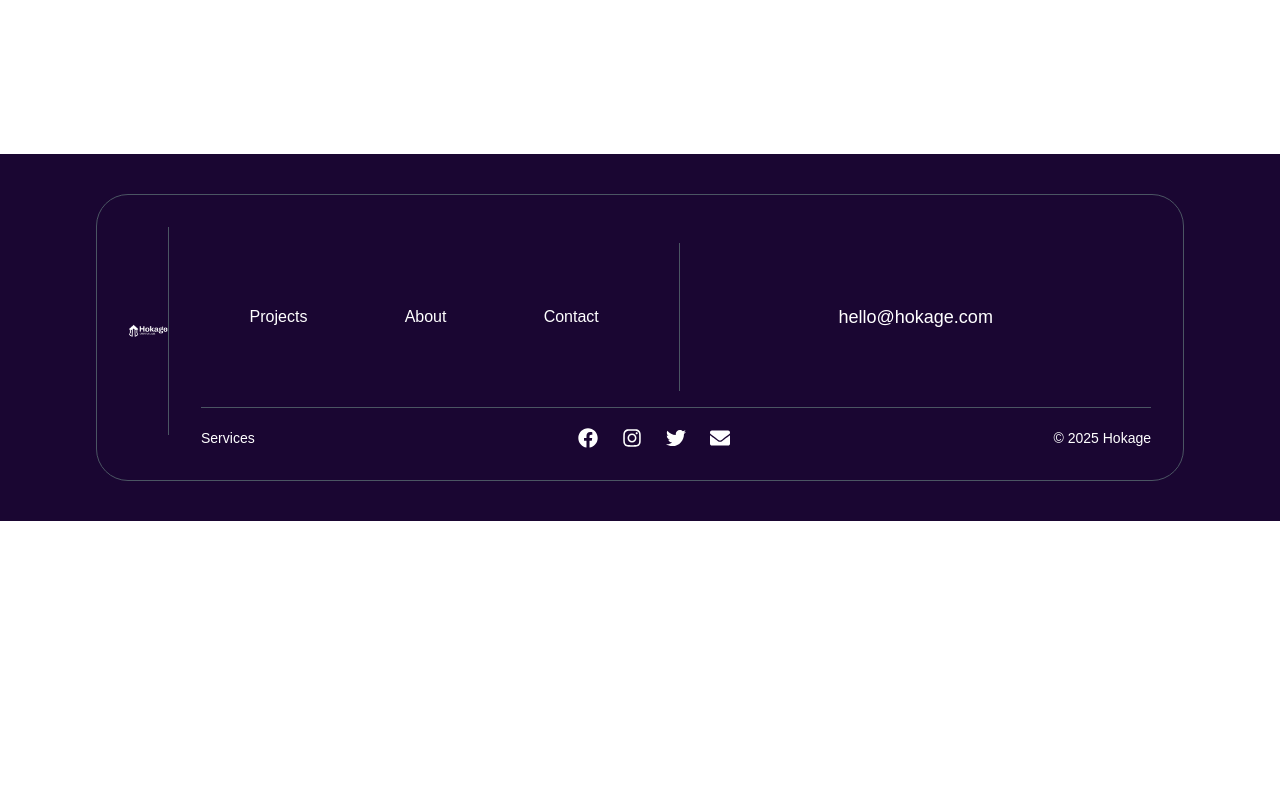
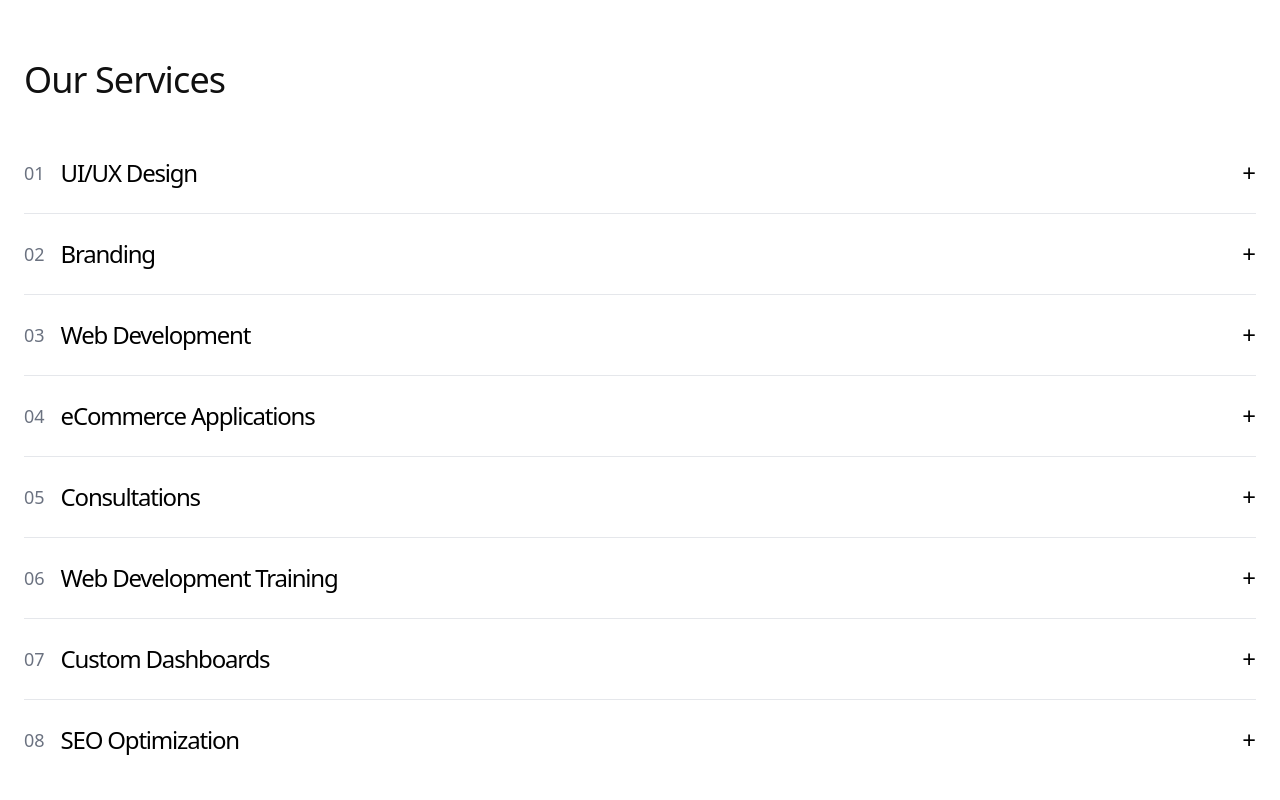
Before and after one commit to hokagecreativelabs/brand-website-launch, a Next.js app: page / in a window 1280 px wide. Shown: the part 1300-2100 px from the top of the page. Before the commit the page ends 1821 px from the top, so only its background shows below. Built offline with nearby package versions, Linux system fonts and the light colour scheme.

Commit message:
services section done and responsive

```diff
--- a/app/page.js
+++ b/app/page.js
@@ -1,11 +1,13 @@
 import AboutSection from "@/components/sections/About";
 import Hero from "@/components/sections/Hero";
+import ServicesSection from "@/components/sections/Services";
 
 export default function Home() {
   return (
     <>
       <Hero />
       <AboutSection />
+      <ServicesSection />
     </>
   )
 }
--- /dev/null
+++ b/components/sections/Services.jsx
@@ -0,0 +1,56 @@
+'use client';
+
+import { useState } from 'react';
+
+const services = [
+  { id: 1, title: 'UI/UX Design' },
+  { id: 2, title: 'Branding' },
+  { id: 3, title: 'Web Development' },
+  { id: 4, title: 'eCommerce Applications' },
+  { id: 5, title: 'Consultations' },
+  { id: 6, title: 'Web Development Training' },
+  { id: 7, title: 'Custom Dashboards' },
+  { id: 8, title: 'SEO Optimization' },
+];
+
+export default function Services() {
+  const [activeIndex, setActiveIndex] = useState(null);
+
+  const toggleAccordion = (index) => {
+    setActiveIndex(activeIndex === index ? null : index);
+  };
+
+  return (
+    <section className="w-full max-w-screen-xl mx-auto px-6 pb-20">
+      <h2 className="text-4xl font-normal leading-[120%] text-[#101010] tracking-tight">
+        Our Services
+      </h2>
+      <div className="mt-8 flex flex-col divide-y">
+        {services.map((service, index) => (
+          <div
+            key={service.id}
+            className="flex flex-col cursor-pointer py-6"
+            onClick={() => toggleAccordion(index)}
+          >
+            <div className="flex justify-between items-center">
+              <div className="flex items-center space-x-4">
+                <span className="text-lg text-gray-500 font-light font-['Plus Jakarta Sans']">
+                  {String(service.id).padStart(2, '0')}
+                </span>
+                <span className="text-2xl font-['Plus Jakarta Sans'] font-normal tracking-tighter">
+                  {service.title}
+                </span>
+              </div>
+              <span className="text-2xl">{activeIndex === index ? '-' : '+'}</span>
+            </div>
+            {activeIndex === index && (
+              <p className="mt-4 text-gray-600 font-light text-base">
+                This is a brief description of {service.title}. Customize this text.
+              </p>
+            )}
+          </div>
+        ))}
+      </div>
+    </section>
+  );
+}
--- /dev/null
+++ b/components/ui/ServiceCard.jsx
@@ -0,0 +1,40 @@
+"use client";
+import { motion } from "framer-motion";
+import Image from "next/image";
+
+const ServiceCard = ({ title, description, image, wide }) => {
+  return (
+    <motion.div
+      className={`flex flex-col gap-6 ${
+        wide ? "w-full" : "w-full"
+      }`}
+      initial={{ opacity: 0, y: 50 }}
+      whileInView={{ opacity: 1, y: 0 }}
+      viewport={{ once: true, amount: 0.3 }}
+      transition={{ duration: 0.6, ease: "easeOut" }}
+      whileHover={{ scale: 1.02 }}
+    >
+      <div className="overflow-hidden rounded-[16px] md:rounded-[25px]">
+        <Image
+          src={image}
+          alt={title}
+          width={wide ? 612 : 400}
+          height={300}
+          loading="lazy"
+          className="object-cover w-full h-[300px]"
+          style={{ aspectRatio: "4 / 3" }}
+        />
+      </div>
+      <div className="flex flex-col gap-3">
+        <h3 className="font-vastago text-[32px] font-medium leading-[140%] tracking-[-1px]">
+          {title}
+        </h3>
+        <p className="font-nohemi text-[18px] font-normal leading-[150%] text-[#667185]">
+          {description}
+        </p>
+      </div>
+    </motion.div>
+  );
+};
+
+export default ServiceCard;
```
